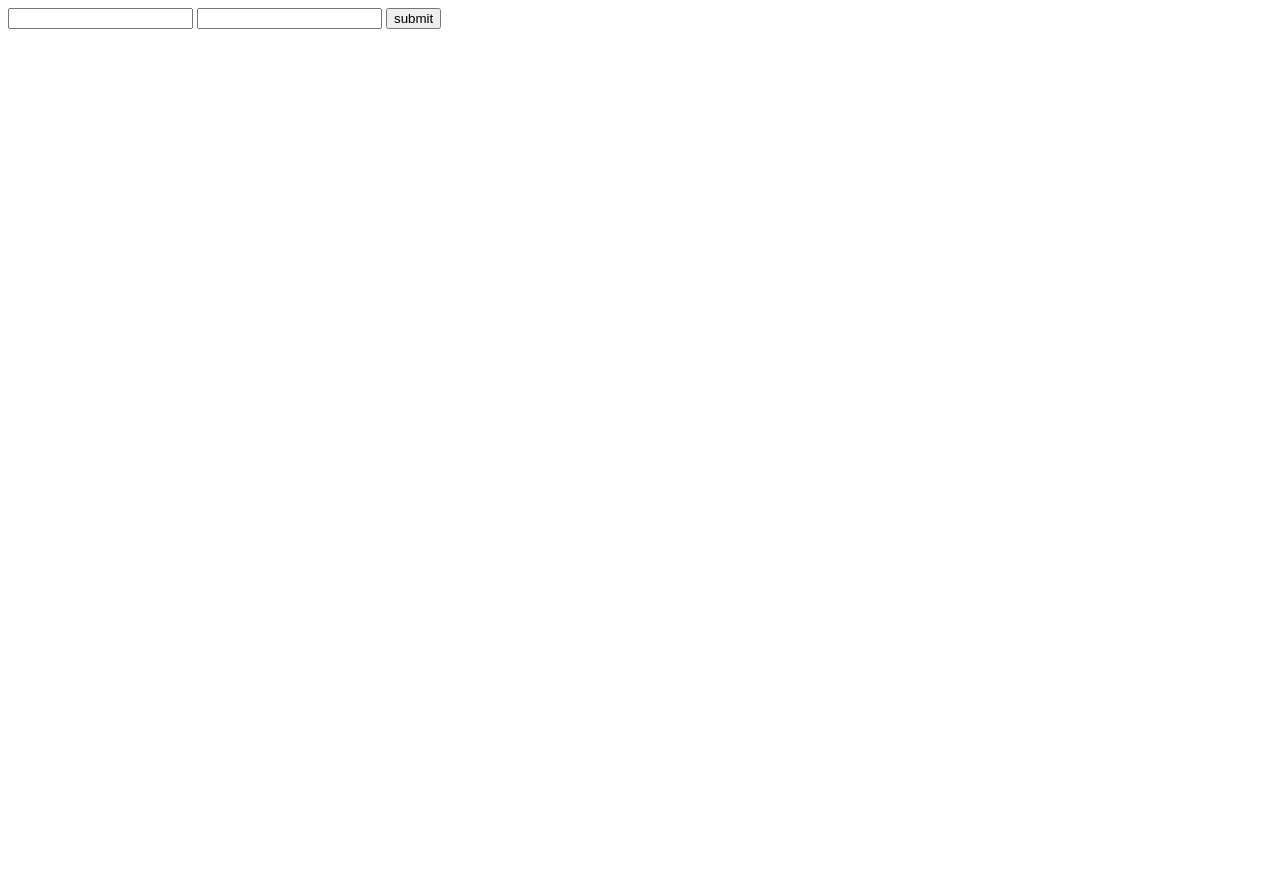
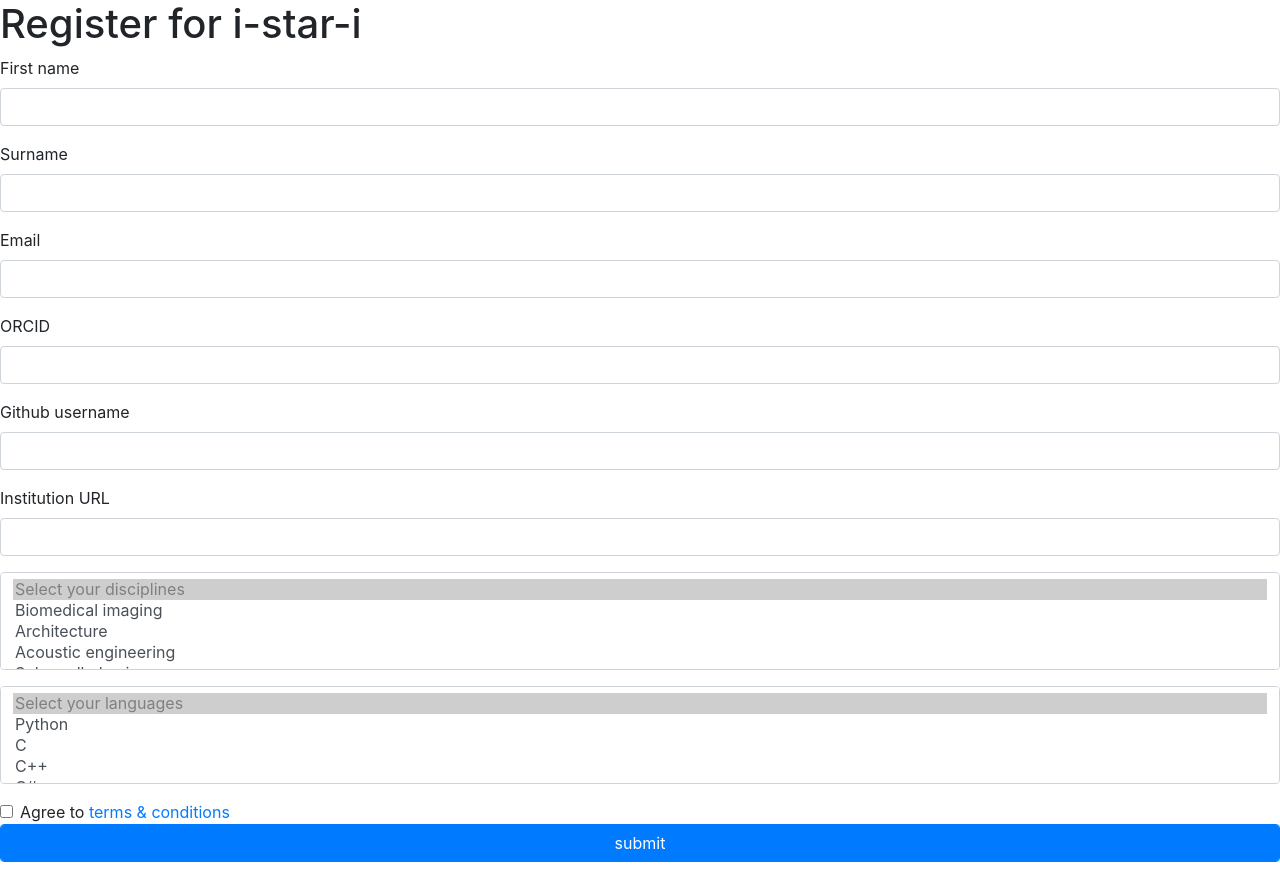
Before and after one commit to i-star-i/istari, a Flask app: page /register in a window 1280 px wide. Before the commit the page is almost empty. Before the commit the page ends 29 px from the top, so only its background shows below. Run offline with Flask 2, Linux system fonts and the light colour scheme; some libraries are stand-ins or nearby versions.

Commit message:
initial markup for register form

```diff
--- a/templates/register.html
+++ b/templates/register.html
@@ -1,5 +1,60 @@
+{% extends 'layout.html' %}
+
+{% block content %}
+<h1>Register for i-star-i</h1>
 <form action="/register" method="POST">
-	<input type="text" name="name">
-	<input type="text" name="github_username">
-	<button type="submit">submit</button>
+	<div class="form-group">
+		<label for="first_name">First name</label>
+		<input class="form-control" type="text" required name="first_name">
+	</div>
+	<div class="form-group">
+		<label for="surname">Surname</label>
+		<input class="form-control" type="text" required name="surname">
+	</div>
+	<div class="form-group">
+		<label for="email">Email</label>
+		<input class="form-control" type="email" required name="email">
+	</div>
+	<div class="form-group">
+		<label for="orcid">ORCID</label>
+		<input class="form-control" type="text" name="orcid">
+	</div>
+	<div class="form-group">
+		<label for="github">Github username</label>
+		<input class="form-control" type="text" name="github">
+	</div>
+	<div class="form-group">
+		<label for="institution_url">Institution URL</label>
+		<input class="form-control" type="text" name="institution_url">
+	</div>
+	<div class="form-group">
+		<select class="form-control" name="disciplines" multiple searchable="Search here..">
+			<!-- #TODO make the options dynamic, some classification system? -->
+			<option value="" disabled selected>Select your disciplines</option>
+			<option value="1">Biomedical imaging</option>
+			<option value="2">Architecture</option>
+			<option value="3">Acoustic engineering</option>
+			<option value="4">Solar cell physics</option>
+			<option value="5">Numerical modelling</option>
+		</select>
+	</div>
+	<div class="form-group">
+		<select class="form-control" name="languages" multiple searchable="Search here..">
+			<!-- #TODO make the options dynamic -->
+			<option value="" disabled selected>Select your languages</option>
+			<option value="1">Python</option>
+			<option value="2">C</option>
+			<option value="3">C++</option>
+			<option value="4">C&#35;</option>
+			<option value="5">Fortran</option>
+		</select>
+	</div>
+	<div class="form-check">
+	    <input type="checkbox" class="form-check-input" name="t_and_c">
+		<label class="form-check-label" for="t_and_c">Agree to <a href="#TODO">terms &amp; conditions</a></label>
+	  </div>
+	<div class="form-group">
+		<button class="form-control btn-primary" type="submit">submit</button>
+	</div>
 </form>
+{% endblock %}
```
